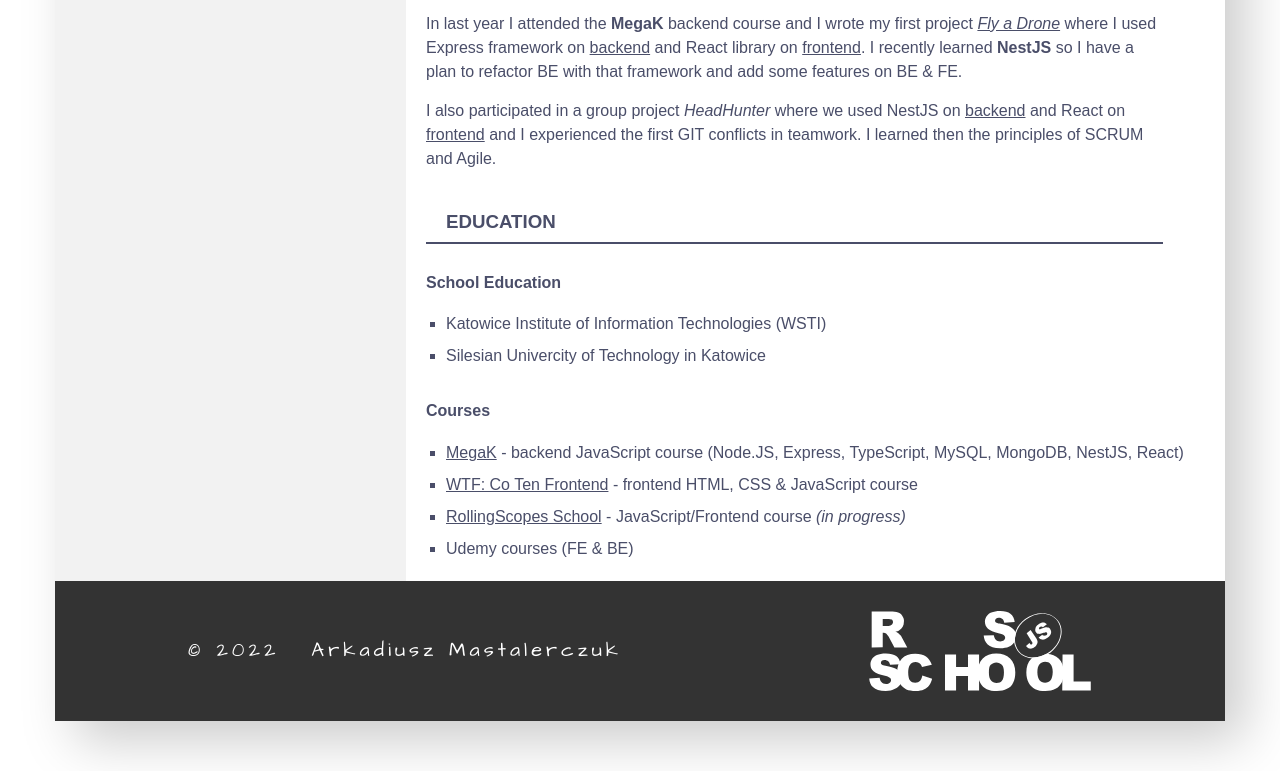
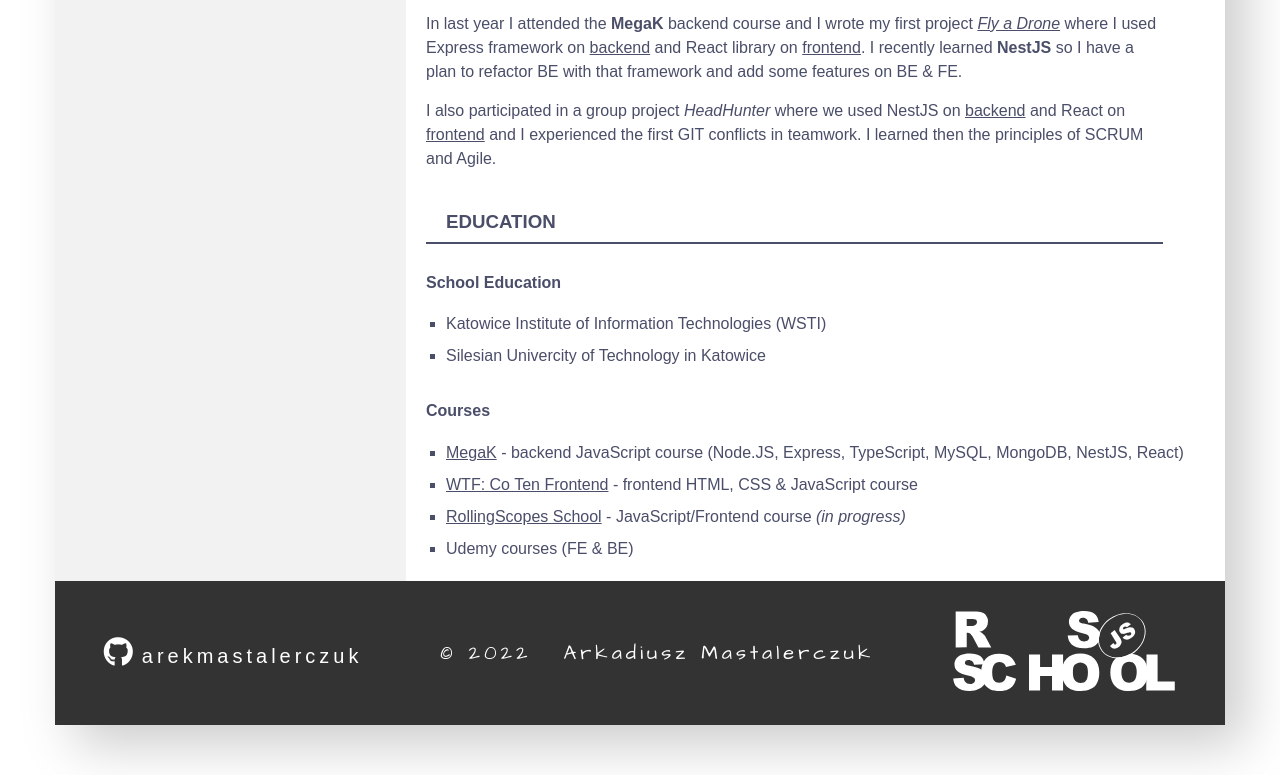
Before and after one commit to arekmastalerczuk/rsschool-cv, a plain HTML site: page index.html in a window 1280 px wide. Shown: the part 1614-2389 px from the top of the page. Drawn offline with Linux system fonts and the light colour scheme.

Commit message:
feat: add github and RS School links in footeer & styling

```diff
--- a/css/style.css
+++ b/css/style.css
@@ -77,6 +77,17 @@
     background-color: #333;
     padding: 20px 10px;
     color: white;
+}
+
+.footer a {
+    text-decoration: none;
+    color: white;
+    font-family: arial, Helvetica, sans-serif;
+}
+
+.footer i {
+    margin-right: 5px;
+    font-size: 30px;
 }
 
 .footer img {
--- a/index.html
+++ b/index.html
@@ -132,8 +132,9 @@
         </div>
     </main>
     <footer class="footer">
+        <p><i class="fab fa-github"></i><a href="https://github.com/arekmastalerczuk" target="_blank">arekmastalerczuk</a></p>
         <p><span>&copy 2022</span> Arkadiusz Mastalerczuk</p>
-        <img src="./images/rsschool.svg" alt="RollingScopes School logo">
+        <a href="https://github.com/rolling-scopes-school/js-fe-course-en" target="_blank"><img src="./images/rsschool.svg" alt="RollingScopes School logo"></a>
     </footer>
 </div>
 
```
